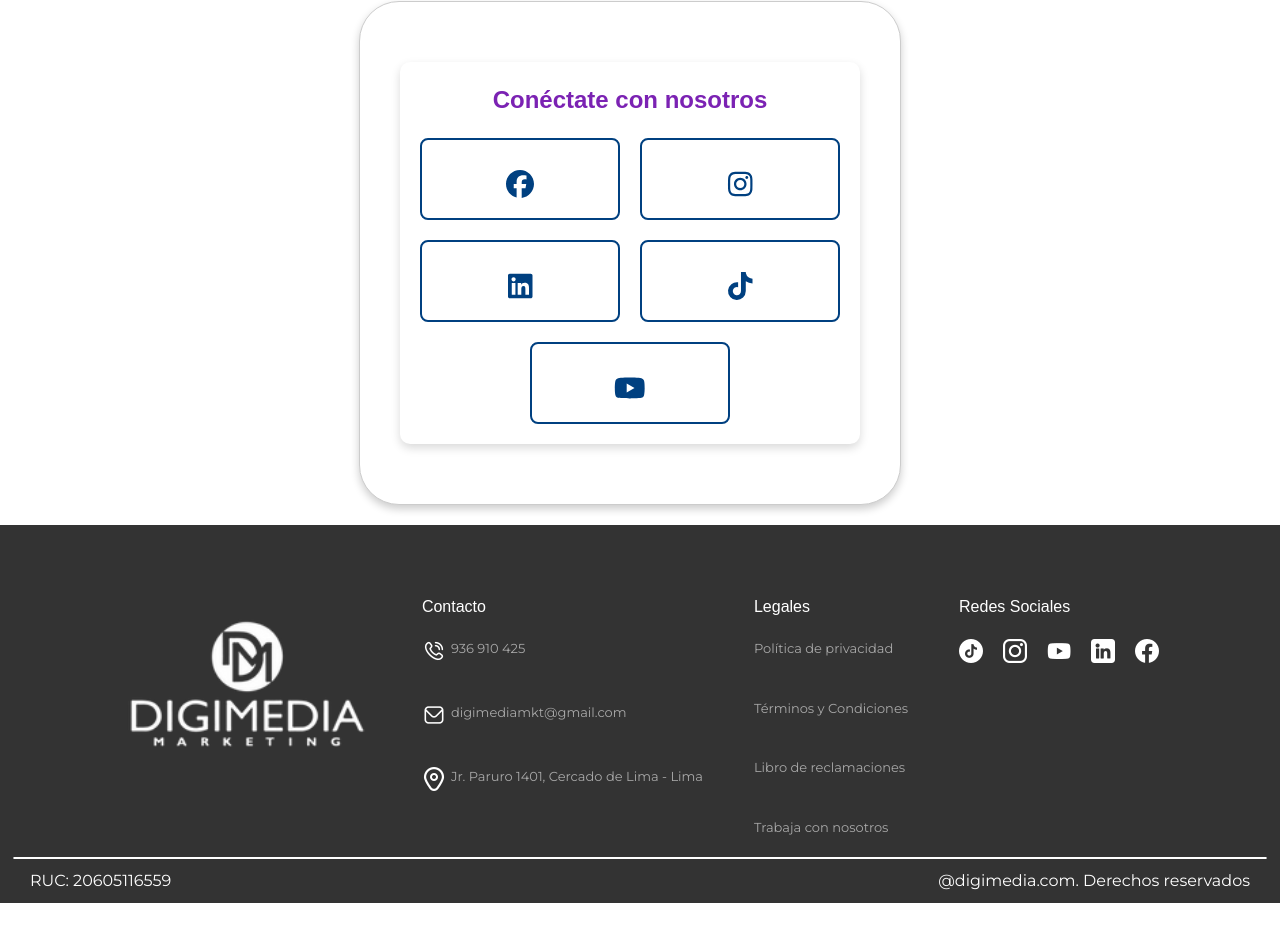
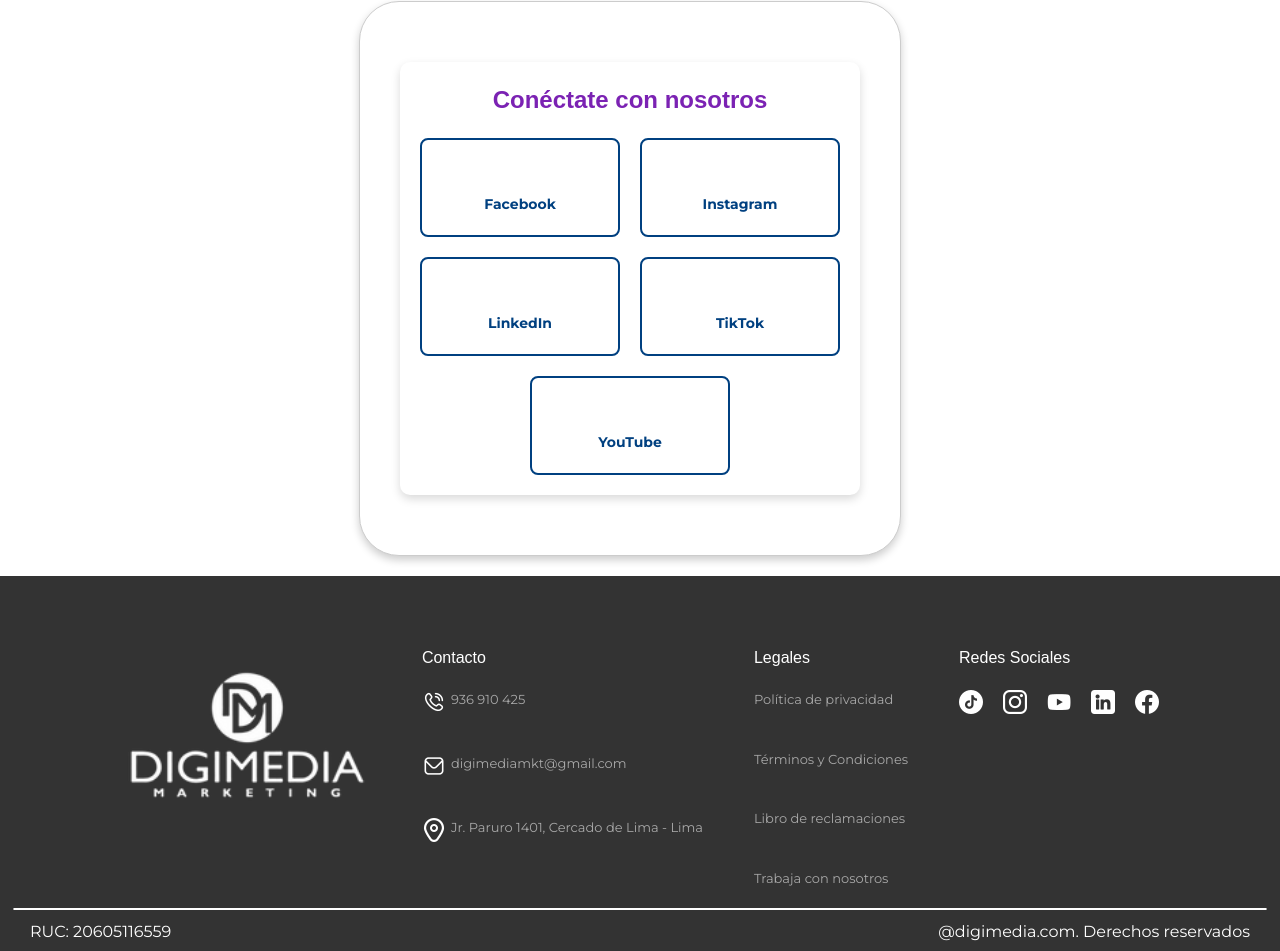
Before and after one commit to SantaPrograma/Digimedia_Front, a Next.js app: page /contacto in a window 1280 px wide. Shown: the part 1017-1968 px from the top of the page. Before the commit the page ends 1920 px from the top, so only its background shows below. Built offline with nearby package versions, Linux system fonts and the light colour scheme; a web font is replaced by a local one.

Commit message:
Nueva pagina de digimedia

```diff
--- a/app/(client)/contacto/contactoComponents/socialMediaLinks.jsx
+++ b/app/(client)/contacto/contactoComponents/socialMediaLinks.jsx
@@ -2,9 +2,6 @@
 
 import React, { useRef } from "react";
 import { motion, useInView } from "framer-motion";
-// Importa el componente y los iconos que vas a usar
-import { FontAwesomeIcon } from "@fortawesome/react-fontawesome";
-import { faFacebook, faInstagram, faLinkedin, faTiktok, faYoutube } from "@fortawesome/free-brands-svg-icons";
 
 const SocialMediaLinks = () => {
   const ref = useRef(null);
@@ -24,27 +21,32 @@ const SocialMediaLinks = () => {
         <div className="contenedor-redes">
           <div className="red">
             <a href="https://www.facebook.com/DigiMedia.Marketing1" target="_blank" rel="noopener noreferrer">
-              <FontAwesomeIcon icon={faFacebook} size="2x" />
+              <img src="/headerFooter/facebook.png" alt="Facebook" />
+              Facebook
             </a>
           </div>
           <div className="red">
             <a href="https://www.instagram.com/digimediamkt/" target="_blank" rel="noopener noreferrer">
-              <FontAwesomeIcon icon={faInstagram} size="2x" />
+              <img src="/headerFooter/instagram.png" alt="Instagram" />
+              Instagram
             </a>
           </div>
           <div className="red">
             <a href="https://www.linkedin.com/in/digimedia-marketing/" target="_blank" rel="noopener noreferrer">
-              <FontAwesomeIcon icon={faLinkedin} size="2x" />
+              <img src="/headerFooter/linkedin.png" alt="LinkedIn" />
+              LinkedIn
             </a>
           </div>
           <div className="red">
             <a href="https://www.tiktok.com/@digimediamkt" target="_blank" rel="noopener noreferrer">
-              <FontAwesomeIcon icon={faTiktok} size="2x" />
+              <img src="/headerFooter/tiktok.png" alt="TikTok" />
+              TikTok
             </a>
           </div>
           <div className="red">
             <a href="https://www.youtube.com/@digimediamarketing" target="_blank" rel="noopener noreferrer">
-              <FontAwesomeIcon icon={faYoutube} size="2x" />
+              <img src="/headerFooter/youtube.png" alt="YouTube" />
+              YouTube
             </a>
           </div>
         </div>
```
